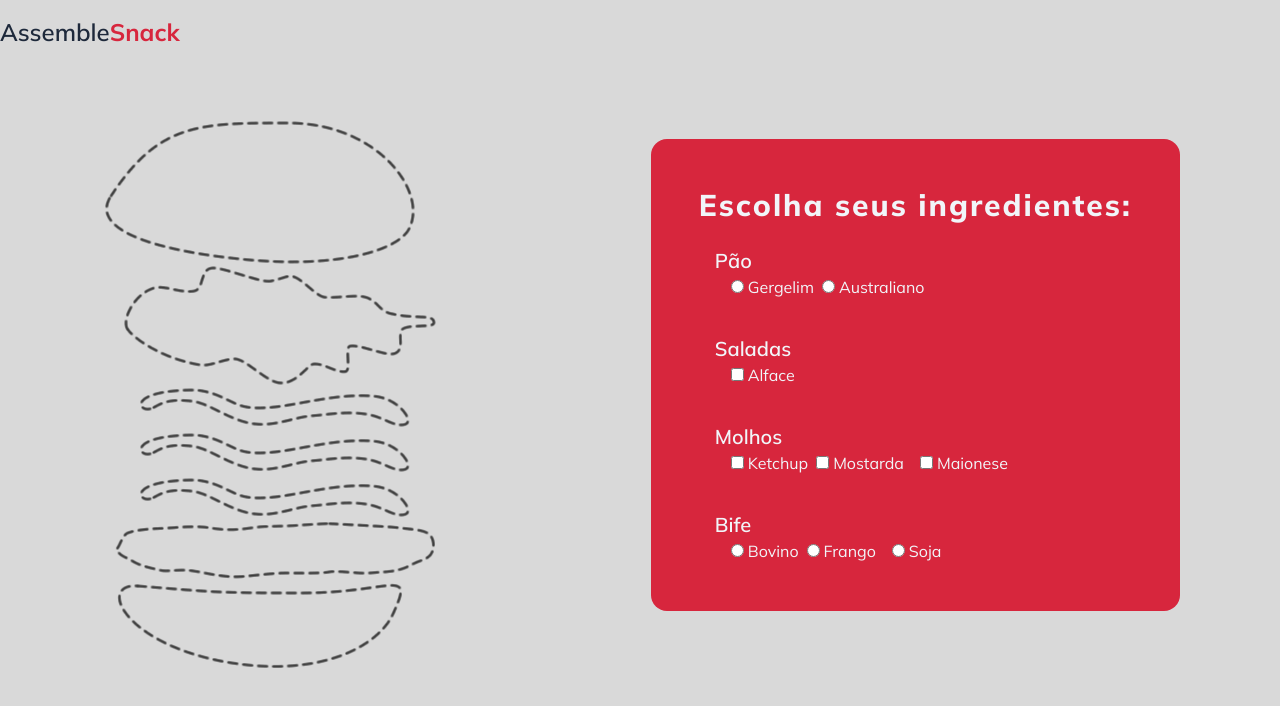
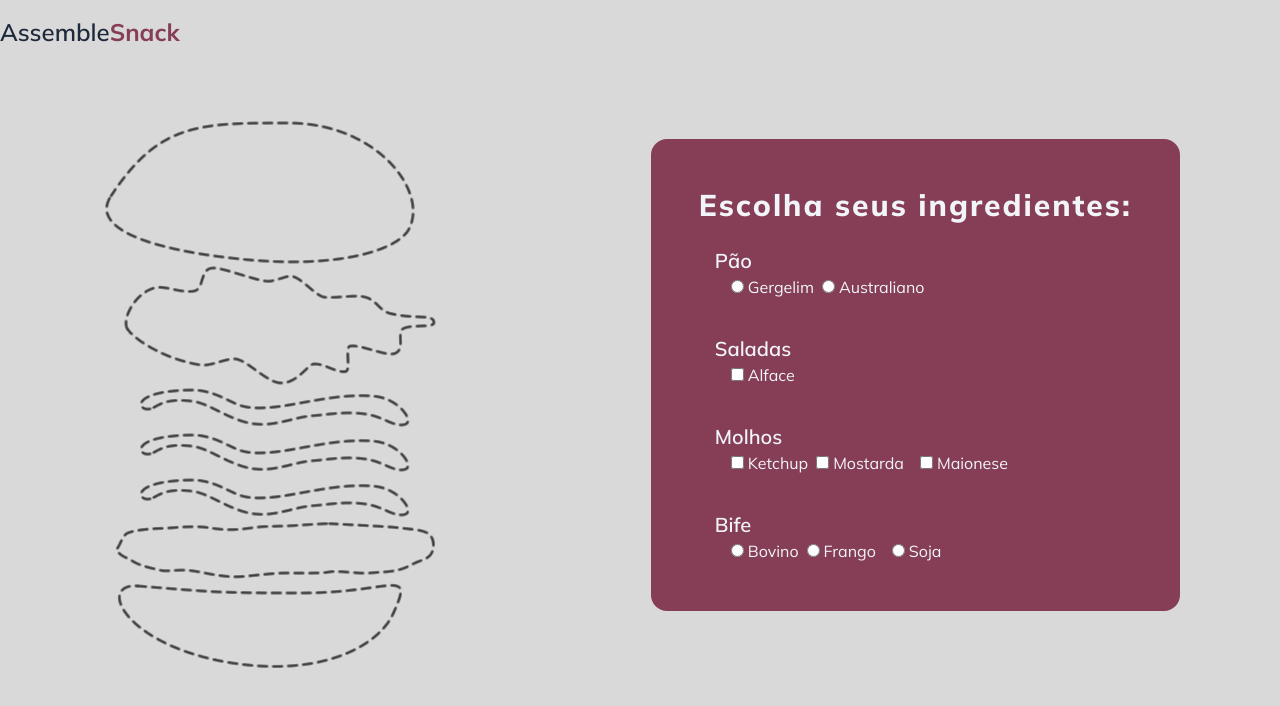
Before and after one commit to ViniciusQuintas/assemble-snack, a Vue app: page / in a window 1280 px wide. Shown: the top 706 px of the page. Built offline with nearby package versions, Linux system fonts and the light colour scheme.

Commit message:
ajustando estilização

```diff
--- a/src/App.vue
+++ b/src/App.vue
@@ -2,7 +2,6 @@
 import MainComponentVue from './components/MainComponent.vue';
 </script>
 
-<template class="w-full h-full bg-red-600">
-
+<template>
   <MainComponentVue />
 </template>
--- a/src/components/ChoicesComponent.vue
+++ b/src/components/ChoicesComponent.vue
@@ -1,5 +1,5 @@
 <template>
-    <div class="px-5 py-10 mt-14 mb-10 md:mt-0 bg-[#d7263d] rounded-2xl md:p-12">
+    <div class="px-5 py-10 mt-14 mb-10 md:mt-0 bg-[#863e57] rounded-2xl md:p-12">
         <div class="mb-6">
             <h1 class="font-bold text-slate-100 text-xl md:text-3xl">Escolha seus ingredientes: </h1>
         </div>
@@ -24,7 +24,7 @@
                 <div>
                     <input type="checkbox" name="alface" id="alface" class="mr-1 accent-[#64b5f6]" value="alface"
                         v-model="input_alface">
-                    <label class="text-slate-100" for="">Alface</label>
+                    <label class="text-slate-100" for="alface">Alface</label>
                 </div>
             </div>
         </div>
--- a/src/components/HeaderCompoent.vue
+++ b/src/components/HeaderCompoent.vue
@@ -3,7 +3,8 @@
 <template>
     <nav class="sm:container sm:mx-auto">
         <div class="py-4 px-4 sm:px-0">
-            <h2 class="font-bold text-2xl text-slate-800">Assemble<span class="text-[#d7263d] font-bold text-2xl">Snack</span></h2>
+            <h2 class="font-bold text-2xl text-slate-800">Assemble<span
+                    class="text-[#863e57] font-bold text-2xl">Snack</span></h2>
         </div>
     </nav>
 </template>
```
